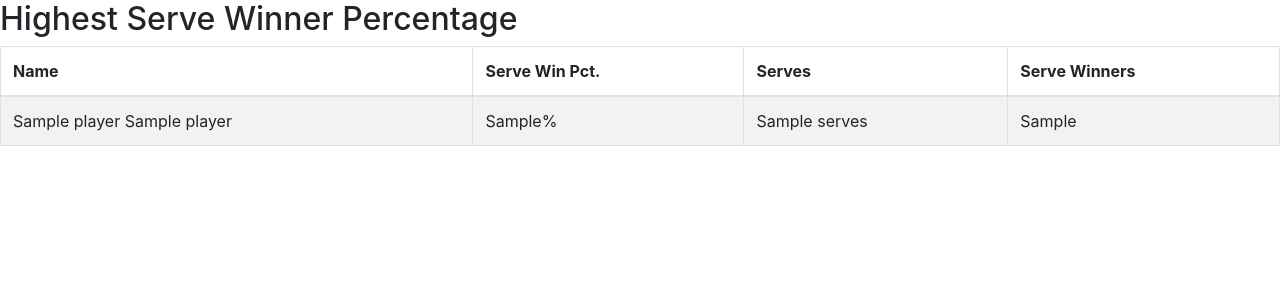
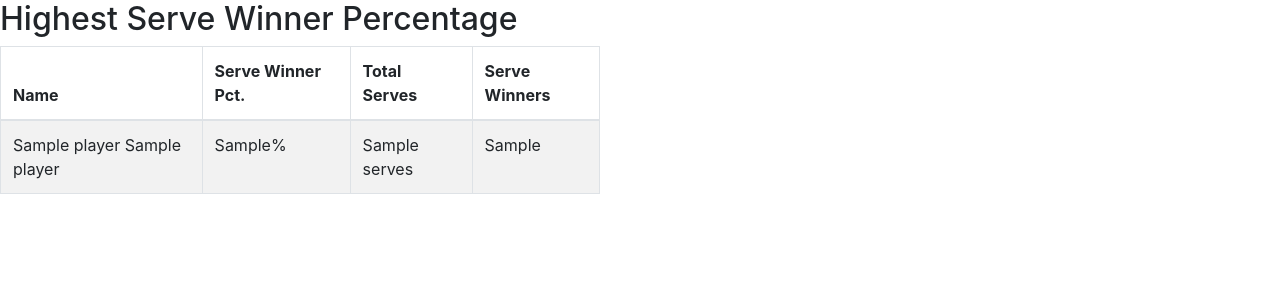
Before and after one commit to jncoug/pickleball-stats-website, a Python web app: template pickleballstats/templates/stats/player_stats_list.html in a window 1280 px wide. Shown: the top 300 px of the page. Run offline with Jinja, Linux system fonts and the light colour scheme; the template is opened without the code that fills it: most values are stand-ins (such as "Sample title", 1, 10 or a date in 2020).

Commit message:
update html

```diff
--- a/pickleballstats/pickleballstats/urls.py
+++ b/pickleballstats/pickleballstats/urls.py
@@ -20,5 +20,5 @@ from MyApp import views
 
 urlpatterns = [
     path('admin/', admin.site.urls),
-    path('player_stats/ordered_by_serve_winner_pct/', views.get_stats_by_serve_winner_percentage, name= 'player_stats_list')
+    path('player_stats/ordered_by_serve_winner_pct/', views.get_stats_by_serve_winner_percentage, name = 'player_stats_list')
 ]
--- a/pickleballstats/templates/stats/player_stats_list.html
+++ b/pickleballstats/templates/stats/player_stats_list.html
@@ -14,12 +14,12 @@
   <body>
     <h2>Highest Serve Winner Percentage</h2>
 
-    <table class="table table-striped table-bordered">
+    <table class="table table-striped table-bordered" style="max-width: 600px">
       <thead>
         <tr>
           <th>Name</th>
-          <th>Serve Win Pct.</th>
-          <th>Serves</th>
+          <th>Serve Winner Pct.</th>
+          <th>Total Serves</th>
           <th>Serve Winners</th>
         </tr>
       </thead>
```
